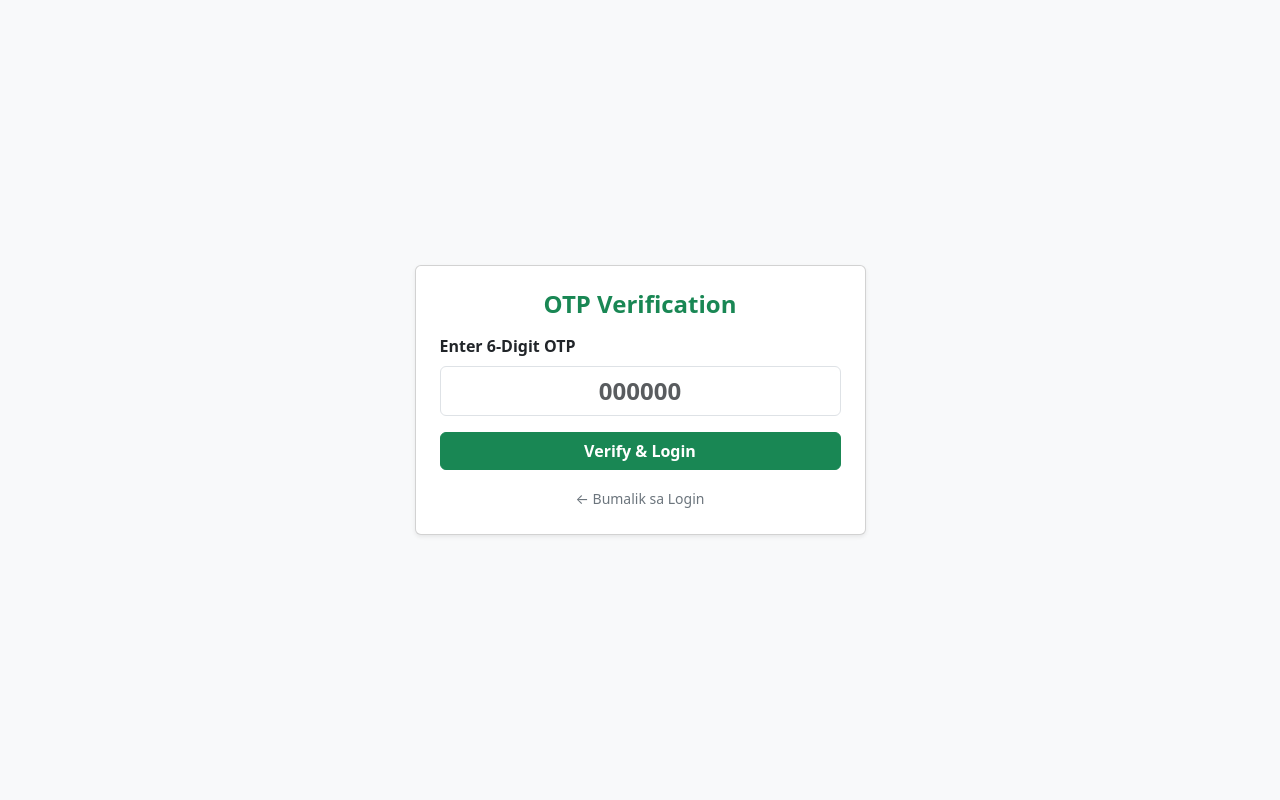
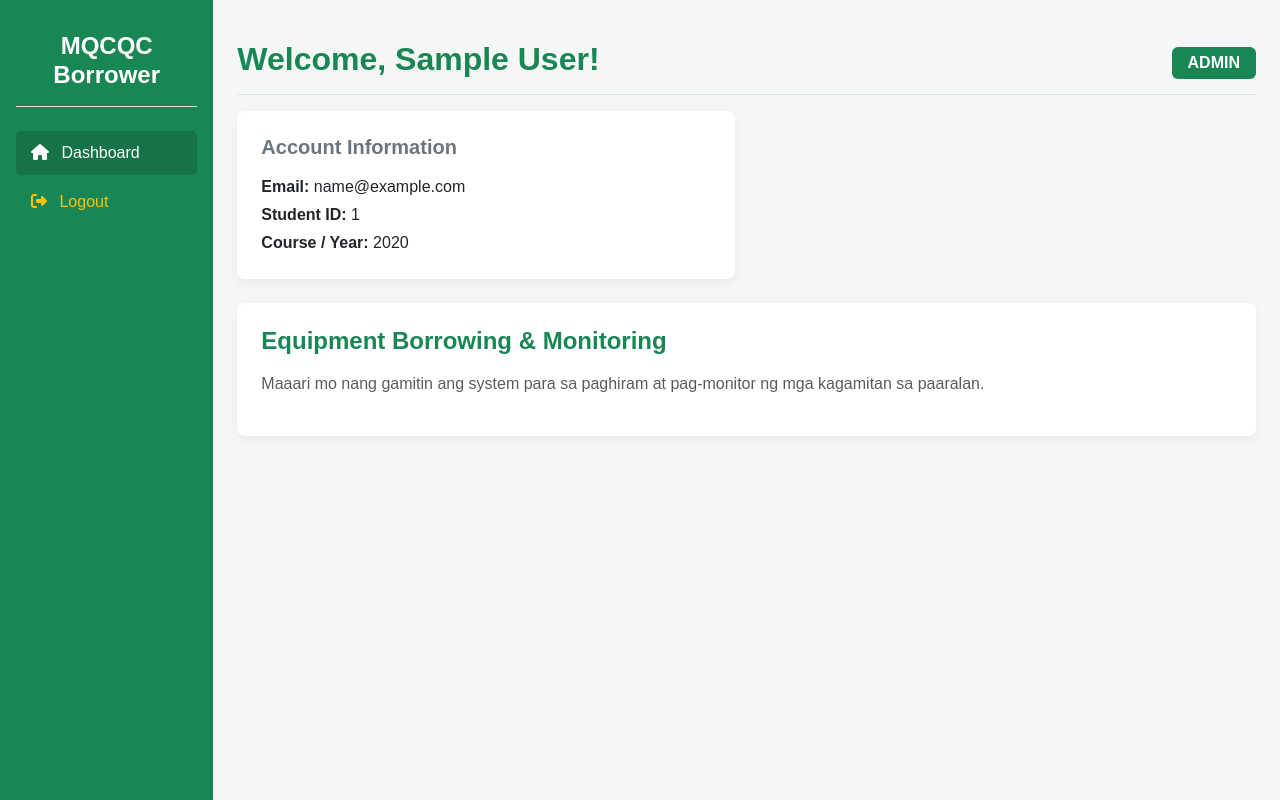
Before and after one commit to Imryanjay027/qr-equipment-system, a PHP site: page /verify_otp.php in a window 1280 px wide. Run offline with PHP 8.4, Linux system fonts and the light colour scheme; the visitor is signed in with stand-in values (Sample User, id 1); tables that the repository leaves empty or names only in its code hold one stand-in row (values such as "Sample post").

```diff
--- a/verify_otp.php
+++ b/verify_otp.php
@@ -4,7 +4,21 @@ date_default_timezone_set('Asia/Manila');
 error_reporting(E_ALL);
 ini_set('display_errors', 1);
 
-// DATABASE CONNECTION
+// ==========================================
+// SESSION & URL ID SECURITY CHECK
+// ==========================================m
+$user_id = $_SESSION['user_id'] ?? ($_GET['uid'] ?? '');
+
+if (empty($user_id)) {
+    header("Location: login.php");
+    exit();
+}
+
+$_SESSION['user_id'] = $user_id;
+
+// ==========================================
+// DATABASE CONNECTION (COOLIFY ENVIRONMENT)
+// ==========================================
 $host = getenv('MYSQL_HOST') ?: (getenv('DB_HOST') ?: '127.0.0.1');
 $port = getenv('MYSQL_PORT') ?: (getenv('DB_PORT') ?: 3306);
 $username = getenv('MYSQL_USER') ?: (getenv('DB_USER') ?: 'root');
@@ -16,58 +30,20 @@ if ($conn->connect_error) {
     $conn = @new mysqli('mysql', $username, $password, $database, (int)$port);
 }
 
-// Kunin ang User ID mula sa URL, Cookie, o Session
-$user_id = $_GET['uid'] ?? ($_POST['uid'] ?? ($_COOKIE['temp_user_id'] ?? ($_SESSION['temp_user_id'] ?? '')));
+if ($conn->connect_error) {
+    die("Database Connection Failed: " . $conn->connect_error);
+}
 
-if (empty($user_id)) {
+// Kunin ang impormasyon ng naka-log in na borrower
+$stmt = $conn->prepare("SELECT * FROM users WHERE id = ?");
+$stmt->bind_param("i", $user_id);
+$stmt->execute();
+$current_user = $stmt->get_result()->fetch_assoc();
+
+if (!$current_user) {
+    session_destroy();
     header("Location: login.php");
     exit();
-}
-
-$error = "";
-$redirect_url = "";
-
-if ($_SERVER['REQUEST_METHOD'] === 'POST') {
-    $user_otp = trim((string)($_POST['otp'] ?? ''));
-
-    $stmt = $conn->prepare("SELECT * FROM users WHERE id = ?");
-    $stmt->bind_param("i", $user_id);
-    $stmt->execute();
-    $user = $stmt->get_result()->fetch_assoc();
-
-    if ($user) {
-        $db_otp = trim((string)$user['otp_code']);
-        $current_time = date('Y-m-d H:i:s');
-
-        if (empty($db_otp) || $db_otp !== $user_otp) {
-            $error = "Mali ang OTP code na inilagay mo.";
-        } else if ($current_time > $user['otp_expiry']) {
-            $error = "Expired na ang OTP. Mangyaring mag-login ulit.";
-        } else {
-            // MATCH SUCCESSFUL!
-            $_SESSION['user_id']   = $user['id'];
-            $_SESSION['user']      = $user['id'];
-            $_SESSION['role']      = strtolower(trim($user['role']));
-            $_SESSION['full_name'] = $user['full_name'];
-
-            // Clear OTP sa DB
-            $clear = $conn->prepare("UPDATE users SET otp_code = NULL, otp_expiry = NULL WHERE id = ?");
-            $clear->bind_param("i", $user['id']);
-            $clear->execute();
-
-            setcookie("temp_user_id", "", time() - 3600, "/");
-
-            // REDIRECTION BATAY SA ROLE (BORROWER.PHP NA ANG GINAMIT)
-            $user_role = strtolower(trim($user['role']));
-            if ($user_role === 'custodian') {
-                $redirect_url = "custodian_dashboard.php?uid=" . $user['id'];
-            } else {
-                $redirect_url = "borrower.php?uid=" . $user['id'];
-            }
-        }
-    } else {
-        $error = "User not found in database.";
-    }
 }
 ?>
 <!DOCTYPE html>
@@ -75,46 +51,62 @@ if ($_SERVER['REQUEST_METHOD'] === 'POST') {
 <head>
     <meta charset="UTF-8">
     <meta name="viewport" content="width=device-width, initial-scale=1.0">
-    <title>Verify OTP - MQCQC Equipment System</title>
+    <title>Borrower Dashboard - MQCQC Equipment System</title>
     <link href="https://cdn.jsdelivr.net/npm/bootstrap@5.3.0/dist/css/bootstrap.min.css" rel="stylesheet">
+    <link rel="stylesheet" href="https://cdnjs.cloudflare.com/ajax/libs/font-awesome/6.4.0/css/all.min.css">
+    <style>
+        body { background-color: #f4f7f6; font-family: Arial, sans-serif; }
+        .sidebar { background-color: #198754; min-height: 100vh; color: white; }
+        .sidebar a { color: rgba(255,255,255,0.85); text-decoration: none; padding: 10px 15px; display: block; border-radius: 5px; margin-bottom: 5px; }
+        .sidebar a:hover, .sidebar a.active { background-color: #157347; color: white; }
+        .card-custom { border: none; border-radius: 8px; box-shadow: 0 4px 12px rgba(0,0,0,0.05); }
+    </style>
 </head>
-<body class="d-flex align-items-center justify-content-center min-vh-100 bg-light">
-    <div class="container">
-        <div class="row justify-content-center">
-            <div class="col-md-5">
-                <div class="card p-4 shadow-sm">
-                    <h4 class="fw-bold text-success text-center mb-3">OTP Verification</h4>
+<body>
 
-                    <?php if (!empty($error)): ?>
-                        <div class="alert alert-danger py-2 small"><?= htmlspecialchars($error); ?></div>
-                    <?php endif; ?>
+    <div class="container-fluid">
+        <div class="row">
+            <!-- Sidebar Navigation -->
+            <div class="col-md-3 col-lg-2 d-md-block sidebar collapse p-3">
+                <h4 class="text-white fw-bold text-center py-3 mb-4 border-bottom">MQCQC Borrower</h4>
+                <ul class="nav flex-column">
+                    <li class="nav-item">
+                        <a href="borrower.php?uid=<?= $current_user['id']; ?>" class="nav-link active"><i class="fas fa-home me-2"></i> Dashboard</a>
+                    </li>
+                    <li class="nav-item">
+                        <a href="logout.php" class="nav-link text-warning"><i class="fas fa-sign-out-alt me-2"></i> Logout</a>
+                    </li>
+                </ul>
+            </div>
 
-                    <?php if (!empty($redirect_url)): ?>
-                        <div class="alert alert-success py-3 text-center">
-                            <p class="mb-2 fw-semibold">OTP Verified Successfully!</p>
-                            <div class="spinner-border spinner-border-sm text-success"></div>
-                            <span class="small text-muted ms-1">Redirecting to dashboard...</span>
+            <!-- Main Content -->
+            <div class="col-md-9 ms-sm-auto col-lg-10 px-md-4 py-4">
+                <div class="d-flex justify-content-between flex-wrap flex-md-nowrap align-items-center pt-3 pb-2 mb-3 border-bottom">
+                    <h1 class="h2 text-success fw-bold">Welcome, <?= htmlspecialchars($current_user['full_name']); ?>!</h1>
+                    <span class="badge bg-success fs-6 px-3 py-2 text-uppercase"><?= htmlspecialchars($current_user['role']); ?></span>
+                </div>
+
+                <!-- User Details Card -->
+                <div class="row mb-4">
+                    <div class="col-md-6">
+                        <div class="card card-custom p-4 bg-white">
+                            <h5 class="fw-bold text-secondary mb-3">Account Information</h5>
+                            <p class="mb-1"><strong>Email:</strong> <?= htmlspecialchars($current_user['email']); ?></p>
+                            <p class="mb-1"><strong>Student ID:</strong> <?= htmlspecialchars($current_user['student_id'] ?? 'N/A'); ?></p>
+                            <p class="mb-0"><strong>Course / Year:</strong> <?= htmlspecialchars($current_user['course_year'] ?? 'N/A'); ?></p>
                         </div>
-                        <script>
-                            setTimeout(function() { window.location.href = "<?= $redirect_url; ?>"; }, 1000);
-                        </script>
-                    <?php else: ?>
-                        <form action="verify_otp.php?uid=<?= htmlspecialchars($user_id); ?>" method="POST">
-                            <input type="hidden" name="uid" value="<?= htmlspecialchars($user_id); ?>">
-                            <div class="mb-3">
-                                <label class="form-label fw-semibold">Enter 6-Digit OTP</label>
-                                <input type="text" class="form-control text-center fs-4 fw-bold" name="otp" maxlength="6" required placeholder="000000" autocomplete="off">
-                            </div>
-                            <button type="submit" class="btn btn-success w-100 fw-bold">Verify & Login</button>
-                        </form>
-                    <?php endif; ?>
+                    </div>
+                </div>
 
-                    <div class="text-center mt-3">
-                        <a href="login.php" class="text-secondary small text-decoration-none">← Bumalik sa Login</a>
-                    </div>
+                <!-- Equipment Borrowing Section Placeholder -->
+                <div class="card card-custom p-4 bg-white">
+                    <h4 class="fw-bold text-success mb-3">Equipment Borrowing & Monitoring</h4>
+                    <p class="text-muted">Maaari mo nang gamitin ang system para sa paghiram at pag-monitor ng mga kagamitan sa paaralan.</p>
                 </div>
             </div>
         </div>
     </div>
+
+    <script src="https://cdn.jsdelivr.net/npm/bootstrap@5.3.0/dist/js/bootstrap.bundle.min.js"></script>
 </body>
 </html>
```
